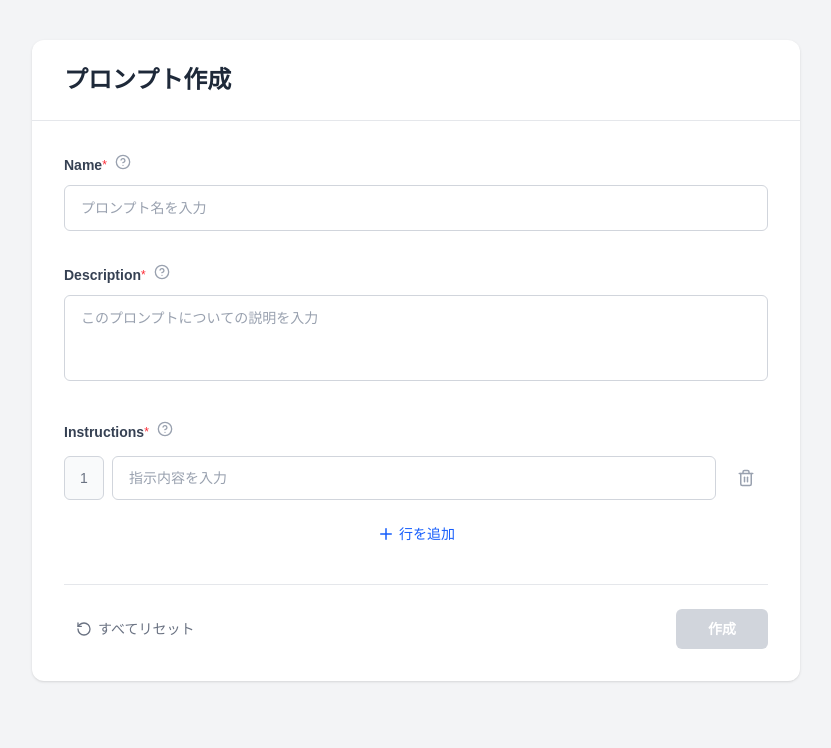
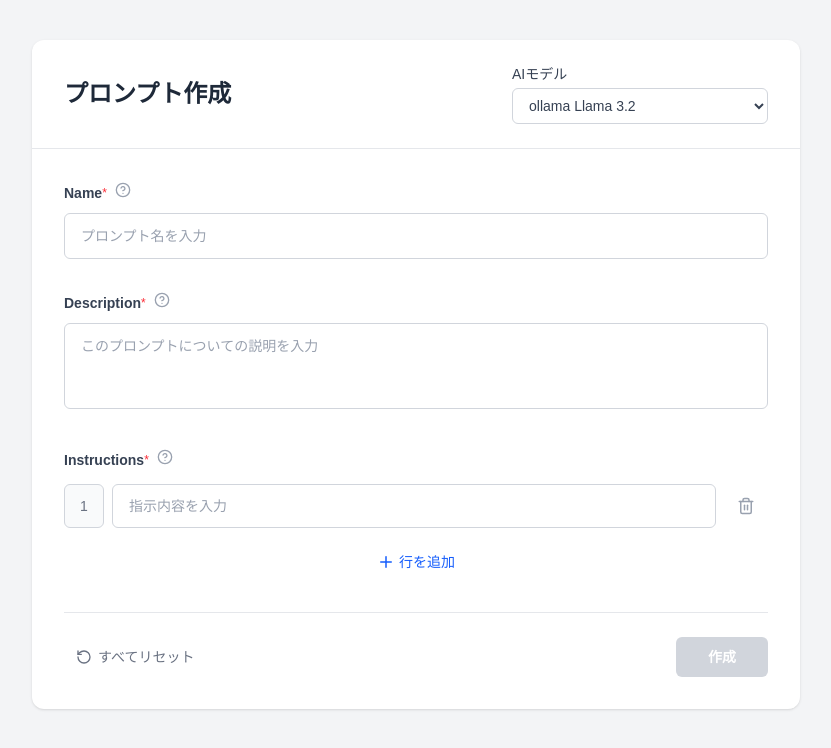
Before and after one commit to gkataoka7716/create_SKill_generation, a Next.js app in the folder frontend/: page /create in a window 1280 px wide. Shown: the top 748 px of the page, without its empty margins (224-1055 px from the left). Built offline with nearby package versions, Linux system fonts and the light colour scheme.

Commit message:
feat: AIモデル変更プルダウンの作成・再修正ボタンの修正

```diff
--- a/frontend/api/skill.ts
+++ b/frontend/api/skill.ts
@@ -2,6 +2,8 @@ type CreateSkillRequest = {
   name: string;
   description: string;
   instructions: string[];
+  ai_provider: string,
+  ai_model: string
 };
 
 type CreateSkillResponse = {
--- a/frontend/app/create/page.tsx
+++ b/frontend/app/create/page.tsx
@@ -1,11 +1,14 @@
 "use client";
 
-import { useState } from "react";
+import { useEffect, useState } from "react";
+import { useRouter } from "next/navigation";
 import { RotateCcw } from "lucide-react";
 
 import NameInput from "@/components/nameInput";
 import DescriptionInput from "@/components/descriptionInput";
 import InstructionsInput from "@/components/InstructionsInput";
+import AIModelSelect from "@/components/aiModelSelect";
+
 import { getNameError } from "@/utils/NameInputValidation";
 import { getDescriptionError } from "@/utils/DescriptionInputValidation";
 import { getInstructionsError } from "@/utils/InstructionsInputValidation";
@@ -16,7 +19,20 @@ type Instruction = {
   value: string;
 };
 
+type AIModel = {
+  provider: string;
+  model: string;
+  label: string;
+};
+
 export default function PromptCreatePage() {
+  const router = useRouter();
+  const [selectedModel, setSelectedModel] = useState<AIModel>({
+    provider: "ollama",
+    model: "llama3.2",
+    label: "Llama 3.2",
+  });
+
   const [name, setName] = useState("");
   const [description, setDescription] = useState("");
 
@@ -29,6 +45,8 @@ export default function PromptCreatePage() {
 
   // Instructionsを初期状態に戻すためのキー
   const [instructionsResetKey, setInstructionsResetKey] = useState(0);
+  const [isHydrated, setIsHydrated] = useState(false);
+  const [isSubmitting, setIsSubmitting] = useState(false);
 
   // バリデーションエラー
   const nameError = getNameError(name);
@@ -58,6 +76,40 @@ export default function PromptCreatePage() {
     !hasEmptyInstruction &&
     instructionsError === null;
 
+  useEffect(() => {
+    const data = sessionStorage.getItem("skillInput");
+
+    const hydrationTimer = window.setTimeout(() => {
+      if (!data) {
+        setIsHydrated(true);
+        return;
+      }
+
+      try {
+        const saved = JSON.parse(data);
+
+        setName(saved.name ?? "");
+        setDescription(saved.description ?? "");
+        setInstructions(
+          saved.instructions ?? [{ id: Date.now(), value: "" }],
+        );
+        setSelectedModel(
+          saved.selectedModel ?? {
+            provider: "ollama",
+            model: "llama3.2",
+            label: "Llama 3.2",
+          },
+        );
+      } catch (error) {
+        console.error("入力内容の復元に失敗しました:", error);
+      } finally {
+        setIsHydrated(true);
+      }
+    }, 0);
+
+    return () => window.clearTimeout(hydrationTimer);
+  }, []);
+
   // すべてリセット
   const resetAll = () => {
     setName("");
@@ -72,27 +124,54 @@ export default function PromptCreatePage() {
 
     // InstructionsInputを再生成して初期状態に戻す
     setInstructionsResetKey((prev) => prev + 1);
+
+    // AIモデルは初期値のOllama / Llama 3.2のまま
+    setSelectedModel({
+      provider: "ollama",
+      model: "llama3.2",
+      label: "Llama 3.2",
+    });
   };
 
   const handleCreate = async () => {
-    if (!isFormValid) {
+    if (!isFormValid || isSubmitting) {
       return;
     }
 
+    const inputSnapshot = {
+      name,
+      description,
+      instructions: instructions.map((instruction) => ({ ...instruction })),
+      selectedModel: { ...selectedModel },
+    };
+
     const data = {
-      name: name.trim(),
-      description: description.trim(),
-      instructions: instructions.map(
+      name: inputSnapshot.name.trim(),
+      description: inputSnapshot.description.trim(),
+      instructions: inputSnapshot.instructions.map(
         (instruction) => instruction.value.trim(),
       ),
+      ai_provider: inputSnapshot.selectedModel.provider,
+      ai_model: inputSnapshot.selectedModel.model,
     };
+
+    // 再修正用に入力内容を保存
+    sessionStorage.setItem("skillInput", JSON.stringify(inputSnapshot));
+    setIsSubmitting(true);
 
     try {
       const result = await createSkill(data);
 
-      console.log("作成成功:", result);
+      sessionStorage.setItem(
+        "skillResult",
+        JSON.stringify(result),
+      );
+
+      router.push("/result");
     } catch (error) {
       console.error(error);
+    } finally {
+      setIsSubmitting(false);
     }
   };
 
@@ -101,10 +180,15 @@ export default function PromptCreatePage() {
       <div className="mx-auto w-full max-w-3xl">
         <div className="rounded-xl bg-white shadow-sm">
           {/* ヘッダー */}
-          <div className="border-b border-gray-200 px-8 py-6">
+          <div className="flex items-center justify-between border-b border-gray-200 px-8 py-6">
             <h1 className="text-2xl font-bold text-gray-800">
               プロンプト作成
             </h1>
+
+            <AIModelSelect
+              value={selectedModel.model}
+              onChange={setSelectedModel}
+            />
           </div>
 
           <div className="space-y-8 p-8">
@@ -140,10 +224,10 @@ export default function PromptCreatePage() {
               <button
                 type="button"
                 onClick={handleCreate}
-                disabled={!isFormValid}
+                disabled={!isHydrated || !isFormValid || isSubmitting}
                 className="rounded-md bg-blue-600 px-8 py-2.5 text-sm font-semibold text-white transition hover:bg-blue-700 disabled:cursor-not-allowed disabled:bg-gray-300"
               >
-                作成
+                {isSubmitting ? "作成中..." : "作成"}
               </button>
             </div>
           </div>
--- a/frontend/app/result/page.tsx
+++ b/frontend/app/result/page.tsx
@@ -1,21 +1,43 @@
 "use client";
 
+import { useEffect, useState } from "react";
 import { Copy, RotateCcw, SquarePen } from "lucide-react";
 import { useRouter } from "next/navigation";
 
-type PromptResultPageProps = {
-  contents: string;
+type SkillResult = {
+  content: string;
 };
 
-export default function PromptResultPage({
-  contents,
-}: PromptResultPageProps) {
+export default function PromptResultPage() {
   const router = useRouter();
+
+  const [content, setContent] = useState("");
+
+  useEffect(() => {
+    const data = sessionStorage.getItem("skillResult");
+
+    const resultTimer = window.setTimeout(() => {
+      if (!data) {
+        console.error("skillResultが見つかりません");
+        return;
+      }
+
+      try {
+        const result: SkillResult = JSON.parse(data);
+
+        setContent(result.content);
+      } catch (error) {
+        console.error("結果の読み込みに失敗しました:", error);
+      }
+    }, 0);
+
+    return () => window.clearTimeout(resultTimer);
+  }, []);
 
   // コピー
   const handleCopy = async () => {
     try {
-      await navigator.clipboard.writeText(contents);
+      await navigator.clipboard.writeText(content);
       console.log("コピーしました");
     } catch (error) {
       console.error("コピーに失敗しました:", error);
@@ -24,17 +46,13 @@ export default function PromptResultPage({
 
   // 初めからやり直す
   const handleReset = () => {
-    // 保存している入力内容を削除
-    sessionStorage.removeItem("promptInput");
-
-    // 入力画面へ戻る
+    sessionStorage.removeItem("skillResult");
+    sessionStorage.removeItem("skillInput");
     router.push("/create");
   };
 
   // 再修正する
   const handleEdit = () => {
-    // 入力内容はsessionStorageに残したまま
-    // 入力画面へ戻る
     router.push("/create");
   };
 
@@ -50,16 +68,15 @@ export default function PromptResultPage({
           </div>
 
           <div className="space-y-8 p-8">
-            {/* contents */}
+            {/* 実行結果 */}
             <div>
               <h2 className="mb-3 text-sm font-semibold text-gray-700">
                 実行結果
               </h2>
 
               <div className="overflow-hidden rounded-md border border-gray-300 bg-gray-900">
-                {/* contents本体 */}
                 <pre className="min-h-48 overflow-x-auto whitespace-pre-wrap px-4 py-4 font-mono text-sm leading-7 text-gray-100">
-                  {contents}
+                  {content}
                 </pre>
 
                 {/* コピー */}
--- /dev/null
+++ b/frontend/components/aiModelSelect.tsx
@@ -0,0 +1,59 @@
+"use client";
+
+import aiModelData from "@/data/aiModel.json";
+
+type AIModel = {
+  provider: string;
+  model: string;
+  label: string;
+};
+
+type AIModelSelectProps = {
+  value: string;
+  onChange: (value: AIModel) => void;
+};
+
+export default function AIModelSelect({
+  value,
+  onChange,
+}: AIModelSelectProps) {
+  const models: AIModel[] = aiModelData.models;
+
+  const handleChange = (event: React.ChangeEvent<HTMLSelectElement>) => {
+    const selectedModel = models.find(
+      (item) => item.model === event.target.value,
+    );
+
+    if (selectedModel) {
+      onChange(selectedModel);
+    }
+  };
+
+  return (
+    <div className="w-64">
+      <label
+        htmlFor="ai-model"
+        className="mb-1 block text-sm font-medium text-gray-700"
+      >
+        AIモデル
+      </label>
+
+      <select
+        id="ai-model"
+        value={value}
+        onChange={handleChange}
+        className="w-full rounded-md border border-gray-300 bg-white px-3 py-2 text-sm text-gray-700 focus:border-blue-500 focus:outline-none focus:ring-1 focus:ring-blue-500"
+      >
+        <option value="" disabled>
+          AIモデルを選択してください
+        </option>
+
+        {models.map((item) => (
+          <option key={`${item.provider}-${item.model}`} value={item.model}>
+            {item.provider}  {item.label}
+          </option>
+        ))}
+      </select>
+    </div>
+  );
+}
--- /dev/null
+++ b/frontend/data/aiModel.json
@@ -0,0 +1,34 @@
+{
+  "models": [
+    {
+      "provider": "openai",
+      "model": "gpt-5.6",
+      "label": "GPT-5.6"
+    },
+    {
+      "provider": "openai",
+      "model": "gpt-5.6-mini",
+      "label": "GPT-5.6 Mini"
+    },
+    {
+      "provider": "gemini",
+      "model": "gemini-3.8-flash",
+      "label": "Gemini 3.8 Flash"
+    },
+    {
+      "provider": "gemini",
+      "model": "gemini-3.7-flash",
+      "label": "Gemini 3.7 Flash"
+    },
+    {
+      "provider": "ollama",
+      "model": "llama3.2",
+      "label": "Llama 3.2"
+    },
+    {
+      "provider": "ollama",
+      "model": "qwen3-vl",
+      "label": "Qwen 3 VL"
+    }
+  ]
+}
```
Also changed, not shown: 1 other file (tests, documents, lock files or other folders).
